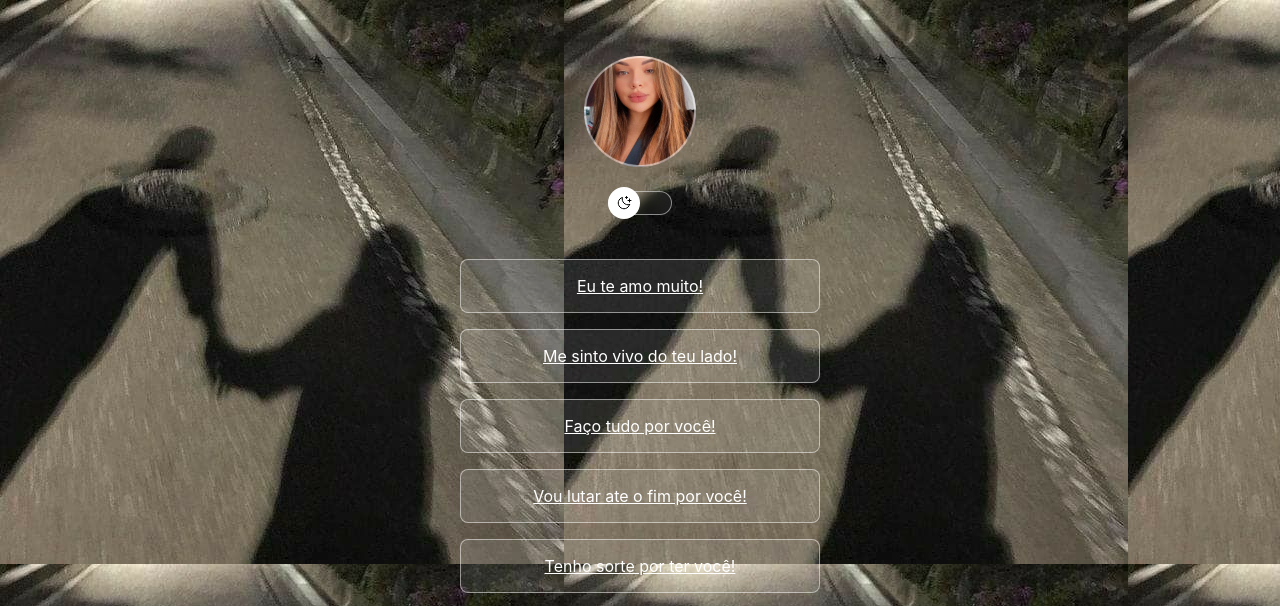
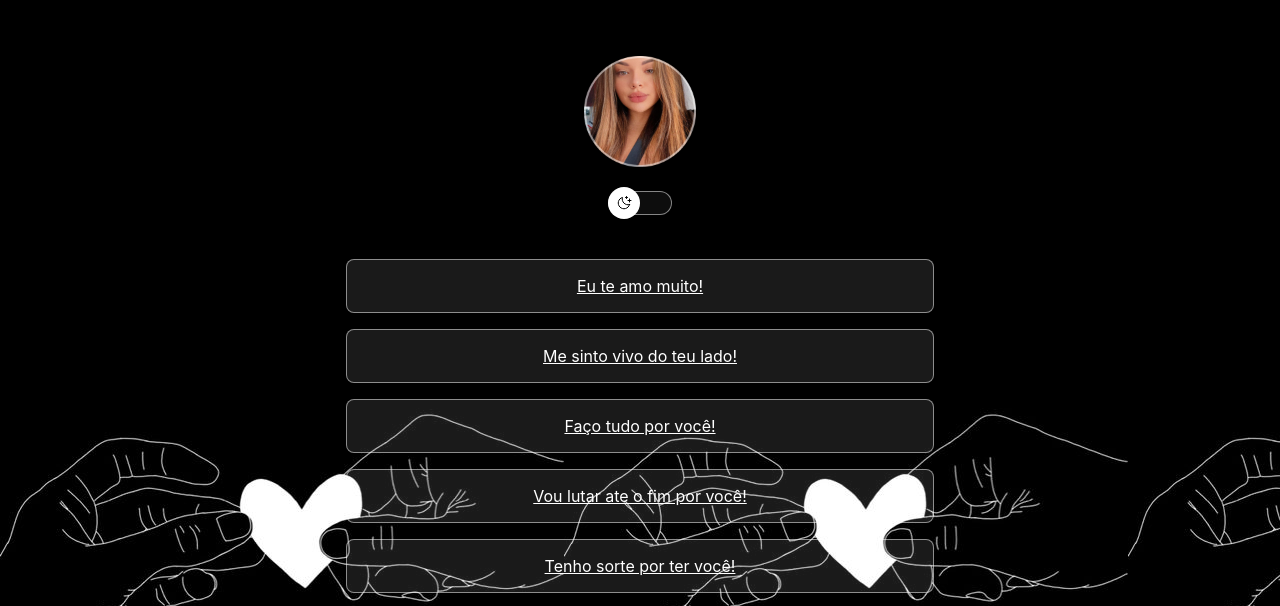
Before and after one commit to desireog/gfproject, a plain HTML site: page index.html in a window 1280 px wide. Shown: the top 606 px of the page. Drawn offline with nearby package versions, Linux system fonts and the light colour scheme.

Commit message:
adjust container width

```diff
--- a/style.css
+++ b/style.css
@@ -6,7 +6,7 @@
 
 :root {
     --text-color: white;
-    --bg-url: url(./assets/night.jpg);
+    --bg-url: url(./assets/black1.jpg);
     --stroke-color: rgba(255, 255, 255, 0.5);
     --surface-color: rgba(255, 255, 255, 0.05);
     --surface-color-hover: rgba(0, 0, 0, 0.02);
@@ -37,7 +37,8 @@ body * {
 }
 
 #container {
-    width: 360px;
+    width: 100%;
+    max-width: 588px;
     margin: 56px auto 0px;
 }
 /* profile */
```
Also changed, not shown: assets/black1.jpg (added).
